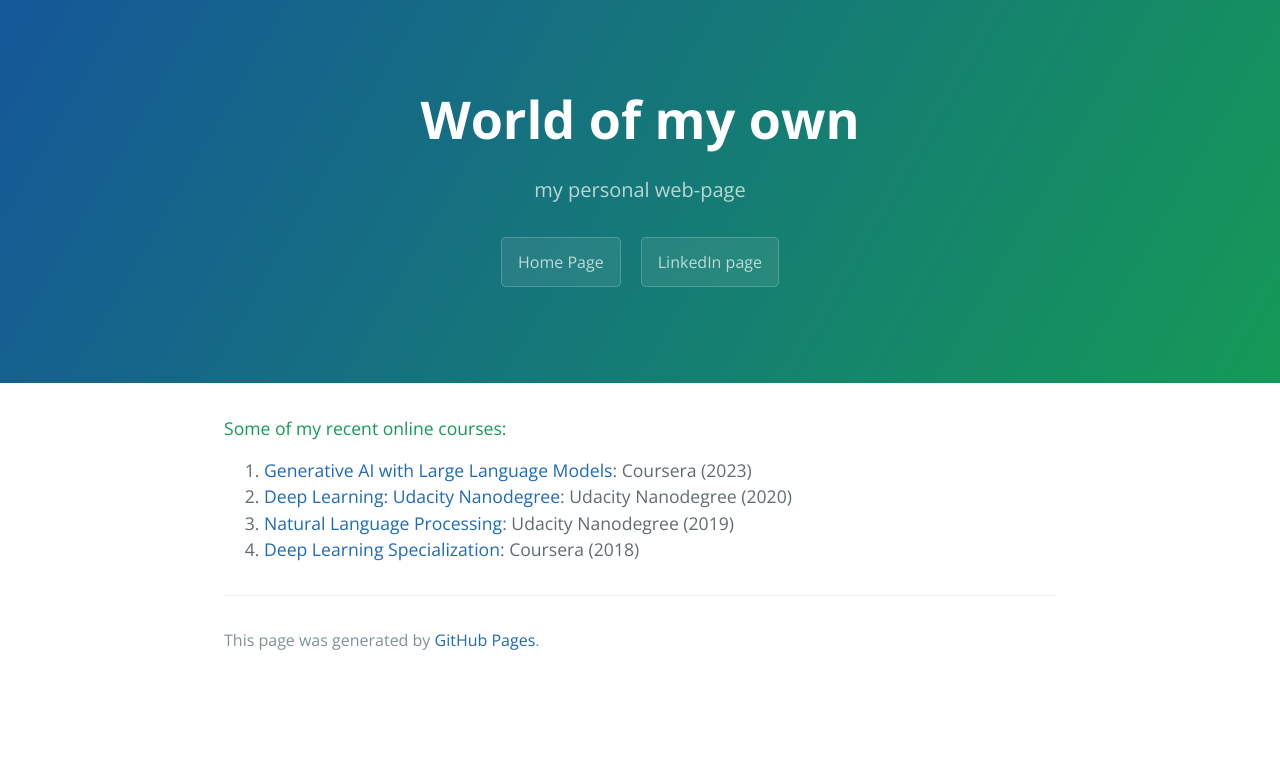
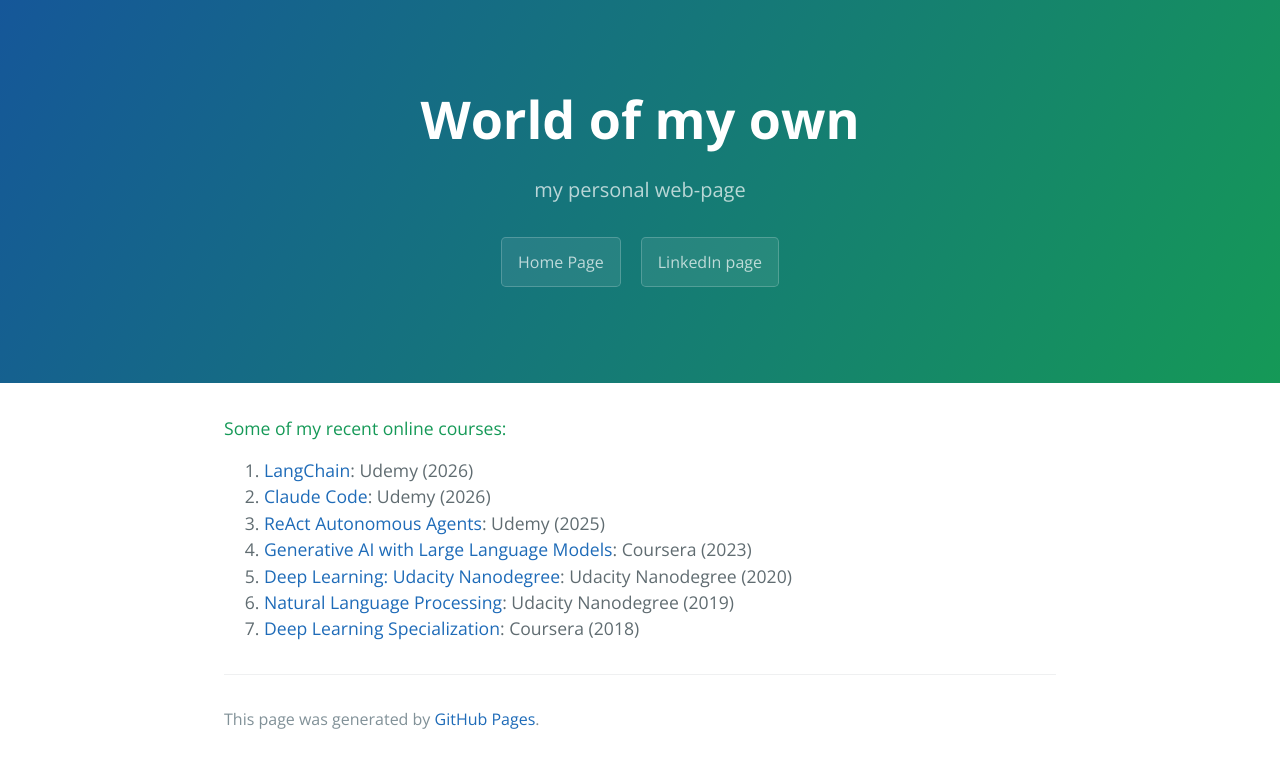
Before and after one commit to aceveggie/aceveggie.github.io, a Jekyll site: the page built from online-courses.md, in a window 1280 px wide. Shown: the top 768 px of the page. Built offline with Jekyll 4.4.1, drawn with Linux system fonts in a browser that asks for light colours.

Commit message:
updated courses

```diff
--- a/online-courses.md
+++ b/online-courses.md
@@ -4,7 +4,10 @@ layout: default
 
 #### Some of my recent online courses:
 
-1. [Generative AI with Large Language Models](https://www.coursera.org/account/accomplishments/verify/BEC3D2RKE89W): Coursera (2023)
-2. [Deep Learning: Udacity Nanodegree](https://graduation.udacity.com/confirm/N4LU635): Udacity Nanodegree (2020)
-3. [Natural Language Processing](https://graduation.udacity.com/confirm/MVH9C9SQ): Udacity Nanodegree (2019)
-4. [Deep Learning Specialization](https://www.coursera.org/account/accomplishments/specialization/ZDVZL7MR8ED8): Coursera (2018)
+1. [LangChain](https://www.udemy.com/certificate/UC-fd2a0f4f-a2b5-4027-95b0-8d90134af74f/): Udemy (2026)
+2. [Claude Code](https://www.udemy.com/certificate/UC-c7c6ecd7-2a47-48d3-b882-6518cd06267c/): Udemy (2026)
+3. [ReAct Autonomous Agents](https://www.udemy.com/certificate/UC-374bae5a-cc53-4f7f-9f3e-4bbeff152ba6/): Udemy (2025)
+4. [Generative AI with Large Language Models](https://www.coursera.org/account/accomplishments/verify/BEC3D2RKE89W): Coursera (2023)
+5. [Deep Learning: Udacity Nanodegree](https://graduation.udacity.com/confirm/N4LU635): Udacity Nanodegree (2020)
+6. [Natural Language Processing](https://graduation.udacity.com/confirm/MVH9C9SQ): Udacity Nanodegree (2019)
+7. [Deep Learning Specialization](https://www.coursera.org/account/accomplishments/specialization/ZDVZL7MR8ED8): Coursera (2018)
```
